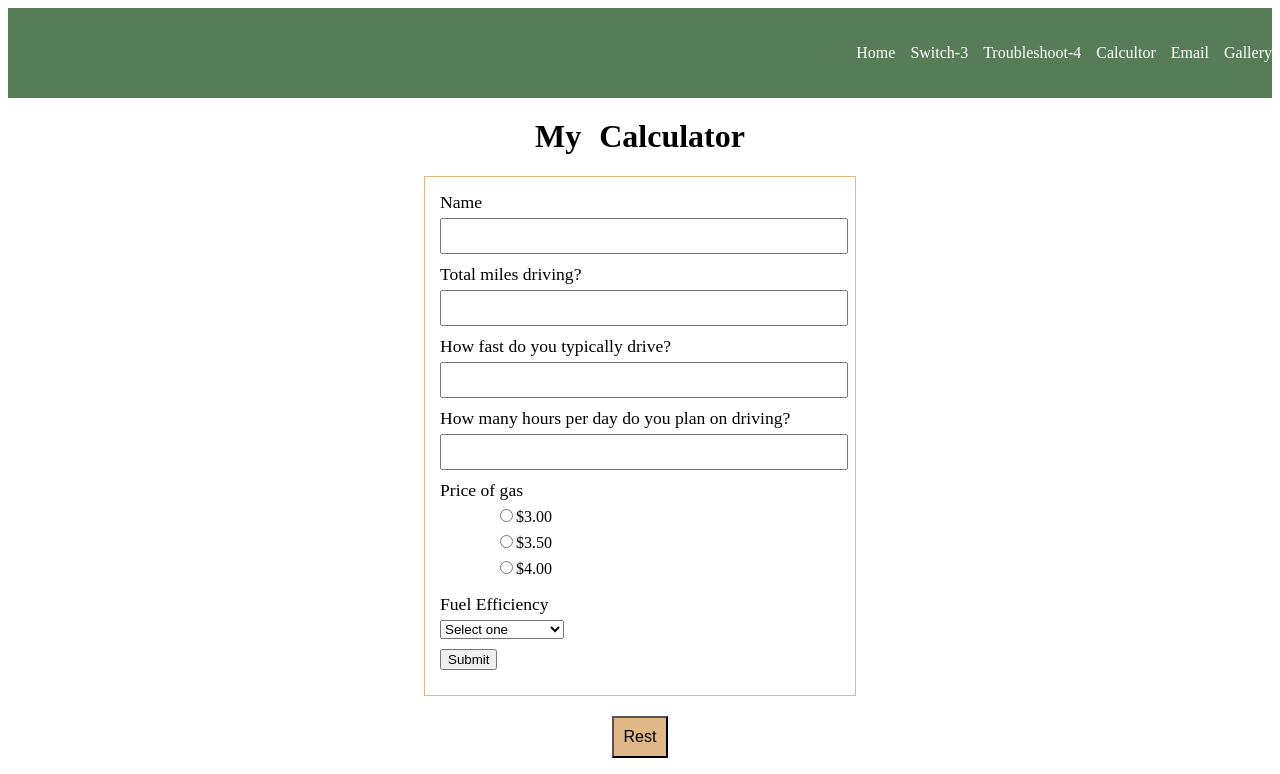
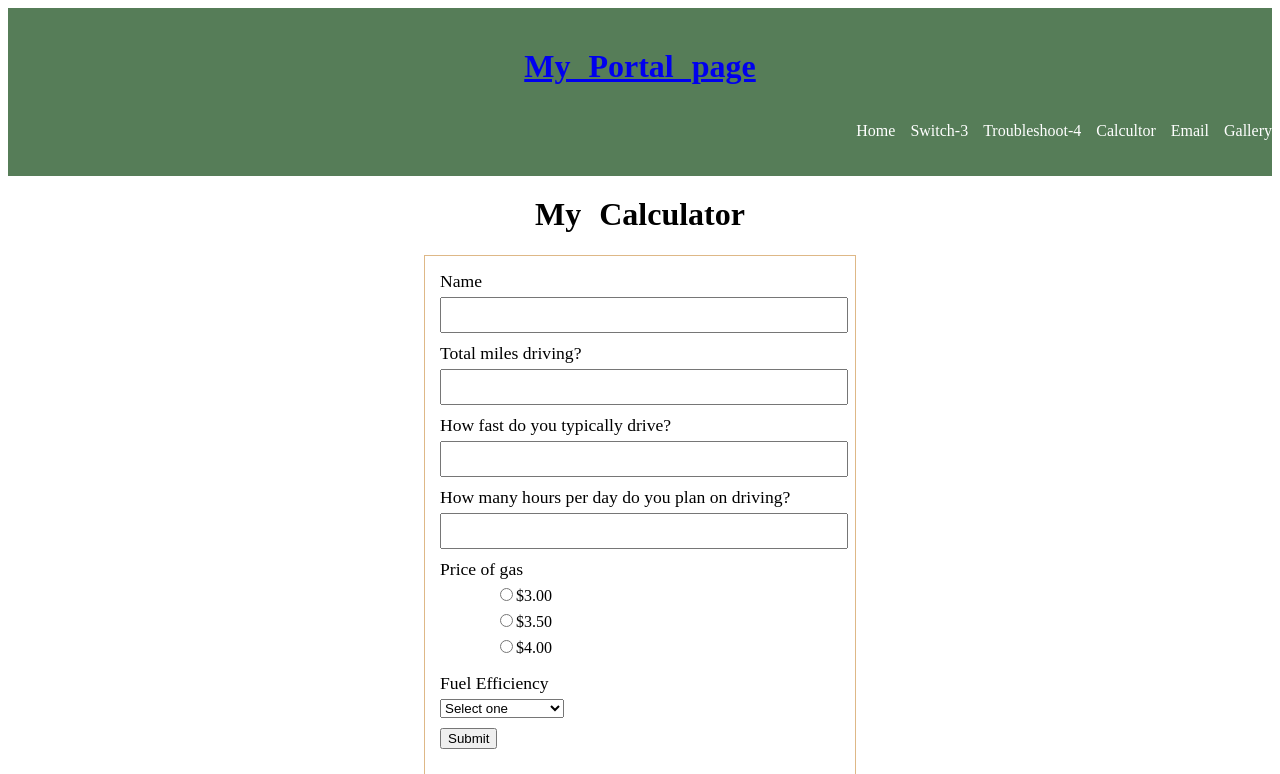
Before and after one commit to elroeyayiso/Elroe.-IT261, a PHP site: page /IT261/Calcultor.php in a window 1280 px wide. Shown: the top 774 px of the page. Run offline with PHP 8.4, Linux system fonts and the light colour scheme.

Commit message:
Update Calcultor.php

```diff
--- a/Calcultor.php
+++ b/Calcultor.php
@@ -11,7 +11,8 @@
 </head>
 <body>
 <header>
-<div id= "inner-header">
+  <div id= "inner-header">
+ <h1 id= "Portal"><a href= "index.php"> My Portal page</a></h1>
 </h1>
 
     <nav>
```
